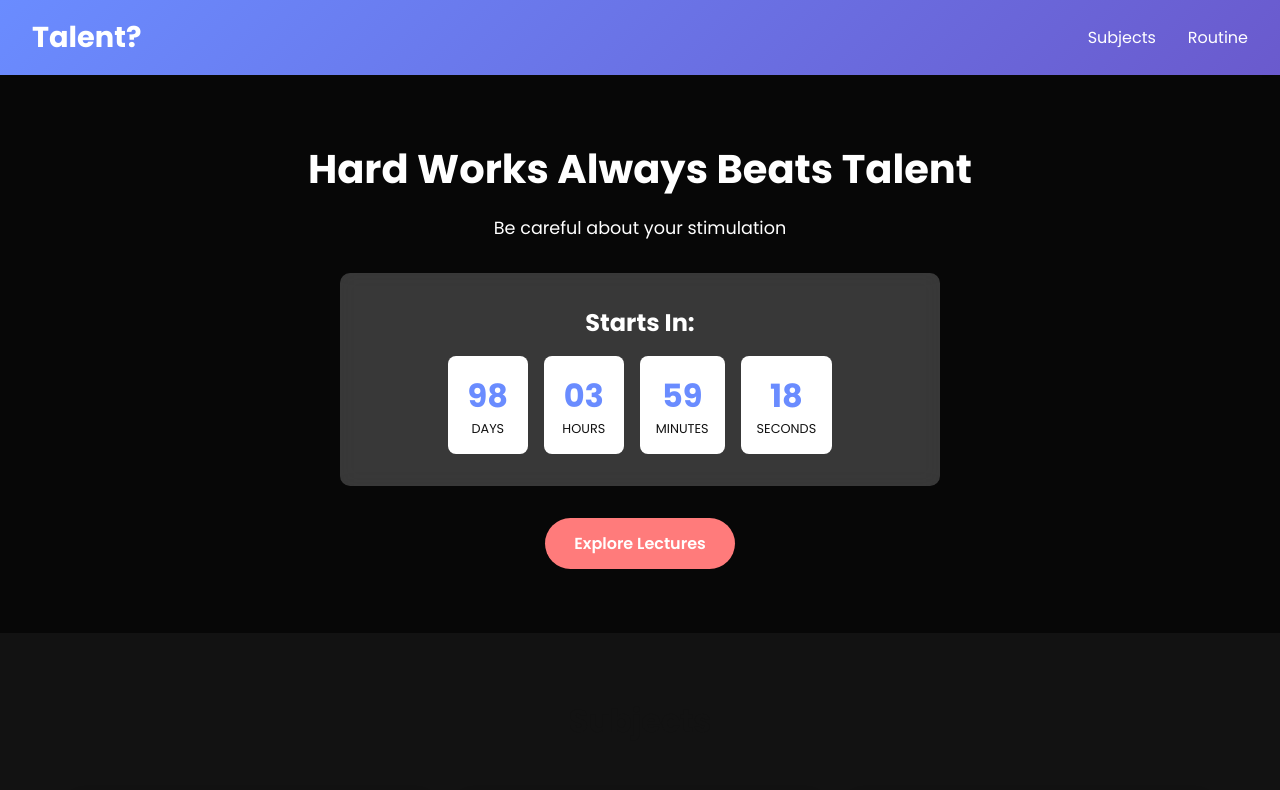
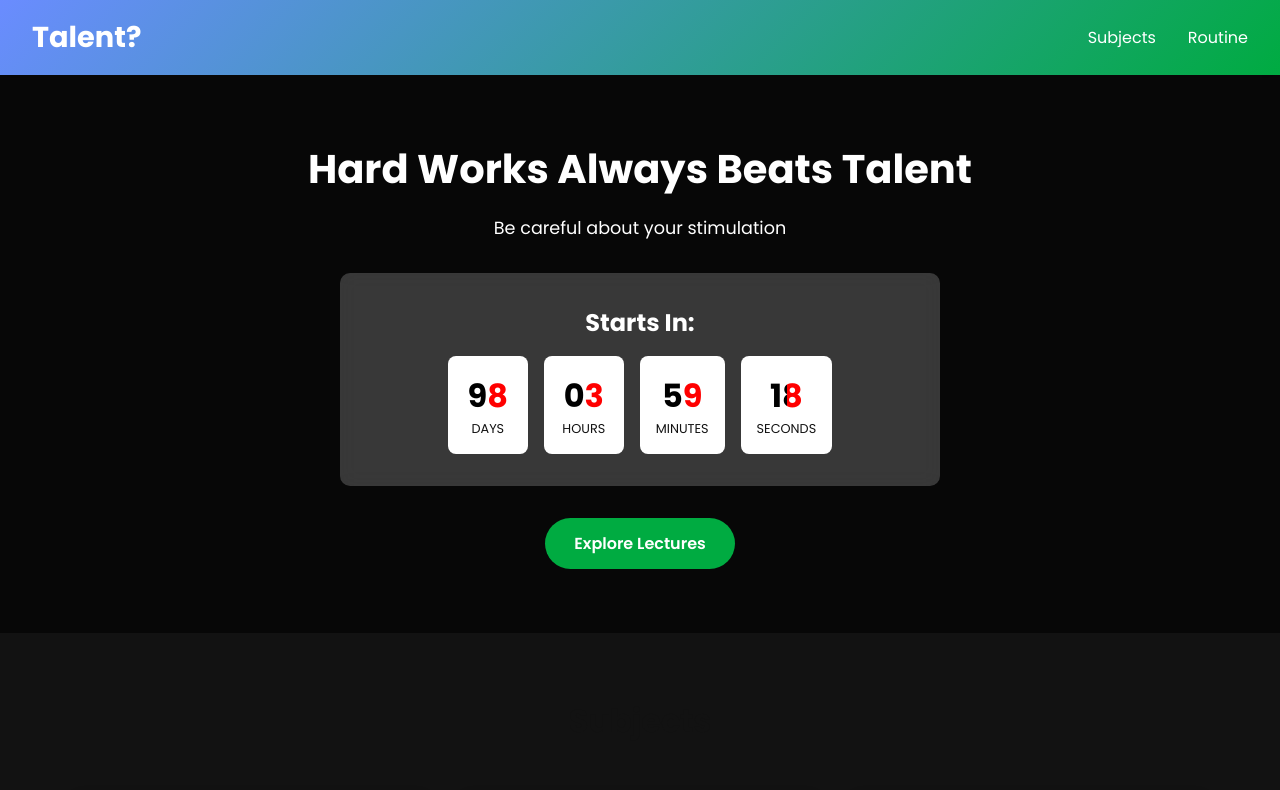
Before and after one commit to from-tanim/Organize_Class, a plain HTML site: page index.html in a window 1280 px wide. Shown: the top 790 px of the page. Drawn offline with Linux system fonts and the light colour scheme.

Commit message:
Update index.html

```diff
--- a/index.html
+++ b/index.html
@@ -32,7 +32,7 @@
 }
 
         header {
-            background: linear-gradient(135deg, var(--primary), #6a5acd);
+            background: linear-gradient(135deg, var(--primary), #00ab41);
             color: white;
             padding: 1rem 2rem;
             box-shadow: 0 4px 12px rgba(0,0,0,0.1);
@@ -132,9 +132,12 @@
 
         .countdown-number {
             font-size: 2rem;
+            font-color: red;
             font-weight: 700;
-            color: var(--primary);
-        }
+           background: linear-gradient(to left, red 50%, black 50%);
+    -webkit-background-clip: text;
+    -webkit-text-fill-color: transparent;
+}
 
         .countdown-label {
             font-size: 0.8rem;
@@ -144,7 +147,7 @@
 
         .btn {
             display: inline-block;
-            background: var(--secondary);
+            background: #00ab41;
             color: white;
             padding: 0.8rem 1.8rem;
             border-radius: 50px;
```
